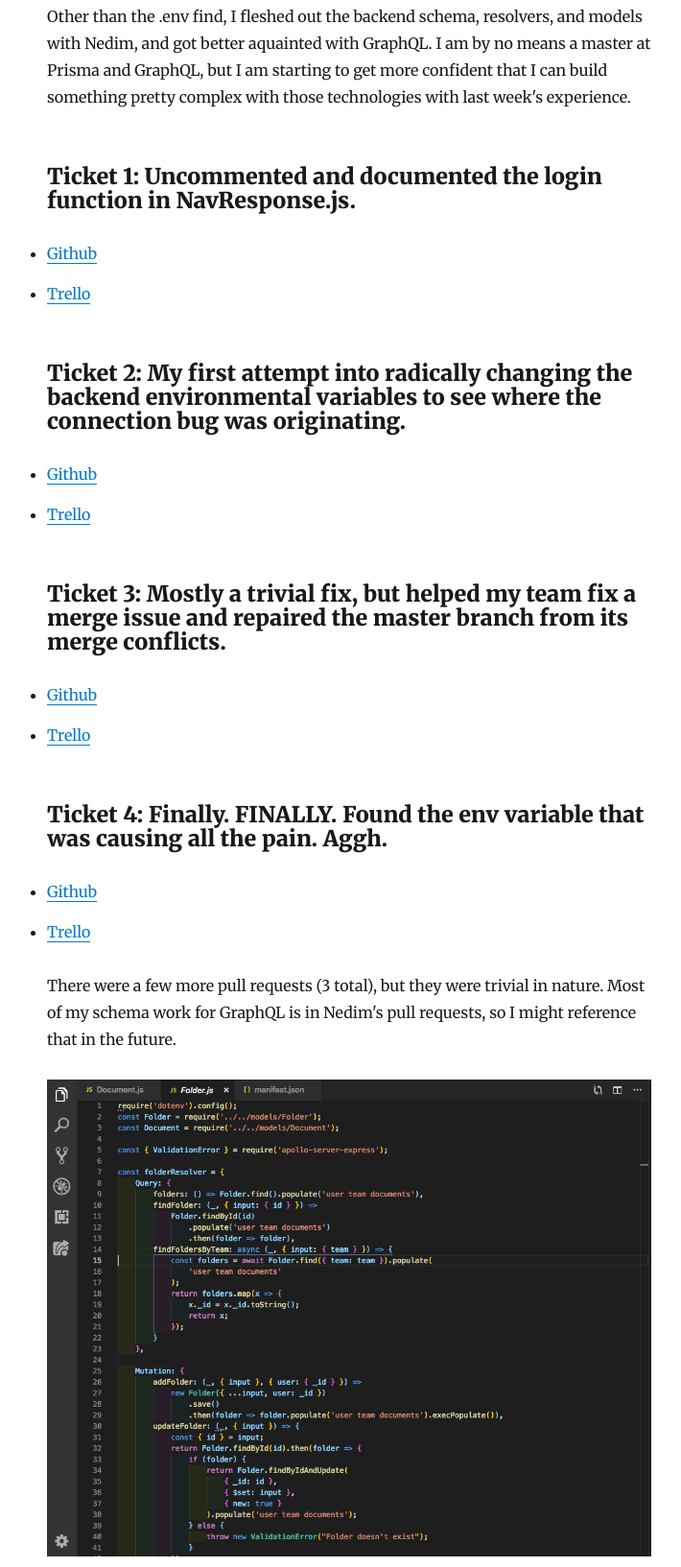
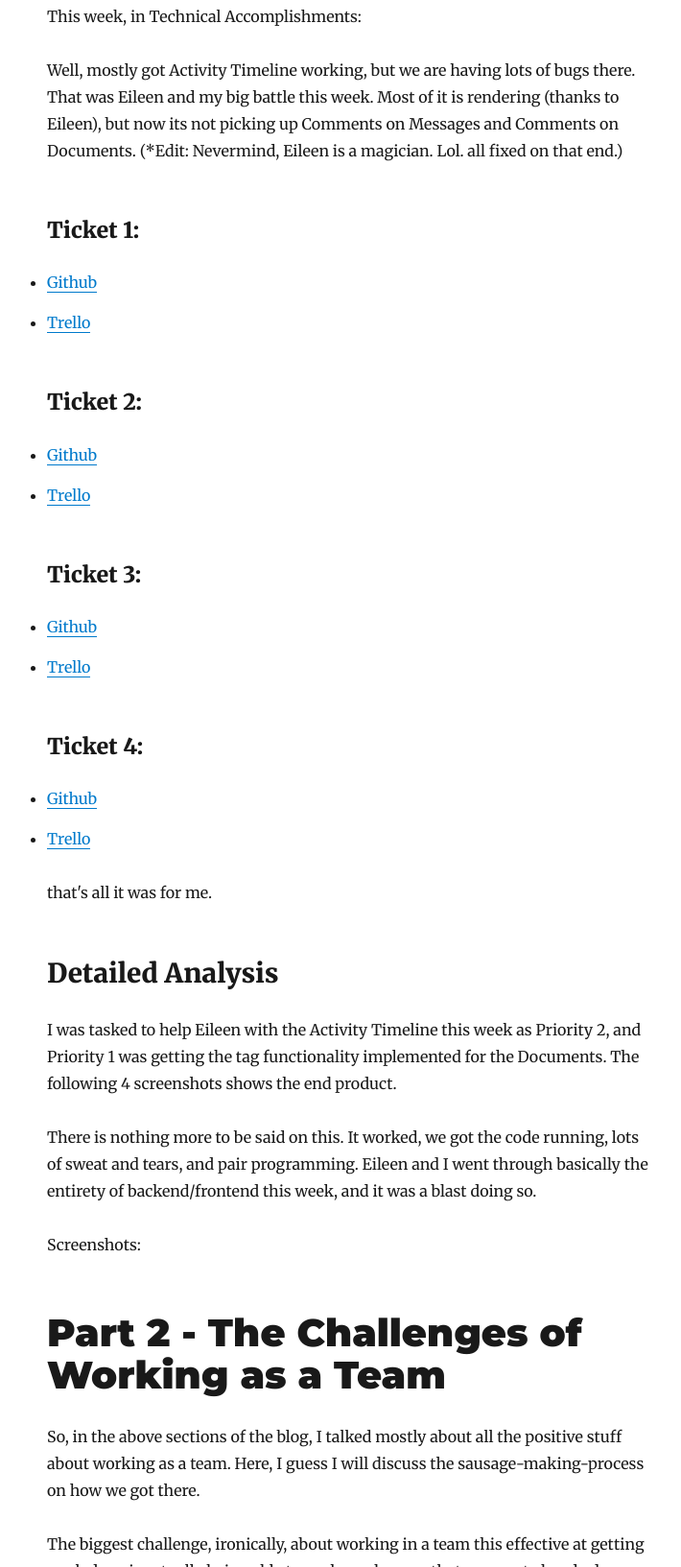
Before and after one commit to tryingtokeepup/kais-blog, a Gatsby site: page /2019-03-01-labs/ in a window 1280 px wide. Shown: the part 1279-2912 px from the top of the page at 96% size, without its empty margins (276-986 px from the left). Built offline with nearby package versions, Linux system fonts and the light colour scheme; Gatsby itself is replaced by a stand-in of ours; some packages are replaced by stand-ins of ours.

Commit message:
Update Post “2019-03-01-labs”

```diff
--- a/content/blog/2019-03-01-labs.md
+++ b/content/blog/2019-03-01-labs.md
@@ -23,35 +23,43 @@ In a more serious analysis, what I mean by the above is that there has to be a s
 
 ## Tasks Pulled
 
-Other than the .env find, I fleshed out the backend schema, resolvers, and models with Nedim, and got better aquainted with GraphQL. I am by no means a master at Prisma and GraphQL, but I am starting to get more confident that I can build something pretty complex with those technologies with last week's experience.
+This week, in Technical Accomplishments:
 
-### Ticket 1: Uncommented and documented the login function in NavResponse.js.
+Well, mostly got Activity Timeline working, but we are having lots of bugs there. That was Eileen and my big battle this week. Most of it is rendering (thanks to Eileen), but now its not picking up Comments on Messages and Comments on Documents. (*Edit: Nevermind, Eileen is a magician. Lol. all fixed on that end.)
 
-* [Github](https://github.com/Lambda-School-Labs/labs-team-home/pull/277)
-* [Trello](https://trello.com/c/oyd8ltxC/37-add-comments-to-readme)
+### Ticket 1:
 
-### Ticket 2: My first attempt into radically changing the backend environmental variables to see where the connection bug was originating.
-
-* [Github](https://github.com/Lambda-School-Labs/labs-team-home/pull/286)
-* [Trello](https://trello.com/c/oyd8ltxC/37-add-comments-to-readme)
-
-### Ticket 3: Mostly a trivial fix, but helped my team fix a merge issue and repaired the master branch from its merge conflicts.
-
-* [Github](https://github.com/Lambda-School-Labs/labs-team-home/pull/294)
+* [Github](https://github.com/Lambda-School-Labs/labs-team-home/pull/326)
 * [Trello](https://trello.com/c/jTXWoQ2d/17-learn-graphql-apollo-prisma-kai)
 
-### Ticket 4: Finally. FINALLY. Found the env variable that was causing all the pain. Aggh.
+### Ticket 2:
 
-* [Github](https://github.com/Lambda-School-Labs/labs-team-home/pull/301)
+* [Github](https://github.com/Lambda-School-Labs/labs-team-home/pull/338)
 * [Trello](https://trello.com/c/jTXWoQ2d/17-learn-graphql-apollo-prisma-kai)
 
-There were a few more pull requests (3 total), but they were trivial in nature. Most of my schema work for GraphQL is in Nedim's pull requests, so I might reference that in the future.
+### Ticket 3:
+
+* [Github](https://github.com/Lambda-School-Labs/labs-team-home/pull/341)
+* [Trello](https://trello.com/c/jTXWoQ2d/17-learn-graphql-apollo-prisma-kai)
+
+### Ticket 4:
+
+* [Github](https://github.com/Lambda-School-Labs/labs-team-home/pull/350)
+* [Trello](https://trello.com/c/jTXWoQ2d/17-learn-graphql-apollo-prisma-kai)
+
+that's all it was for me.
 
 
 
-![](../assets/schema.png "more schema stuff")
+## Detailed Analysis
 
-## Detailed Analysis
+I was tasked to help Eileen with the Activity Timeline this week as Priority 2, and Priority 1 was getting the tag functionality implemented for the Documents. The following 4 screenshots shows the end product.
+
+There is nothing more to be said on this. It worked, we got the code running, lots of sweat and tears, and pair programming. Eileen and I went through basically the entirety of backend/frontend this week, and it was a blast doing so.
+
+Screenshots:
+
+
 
 
 
```
